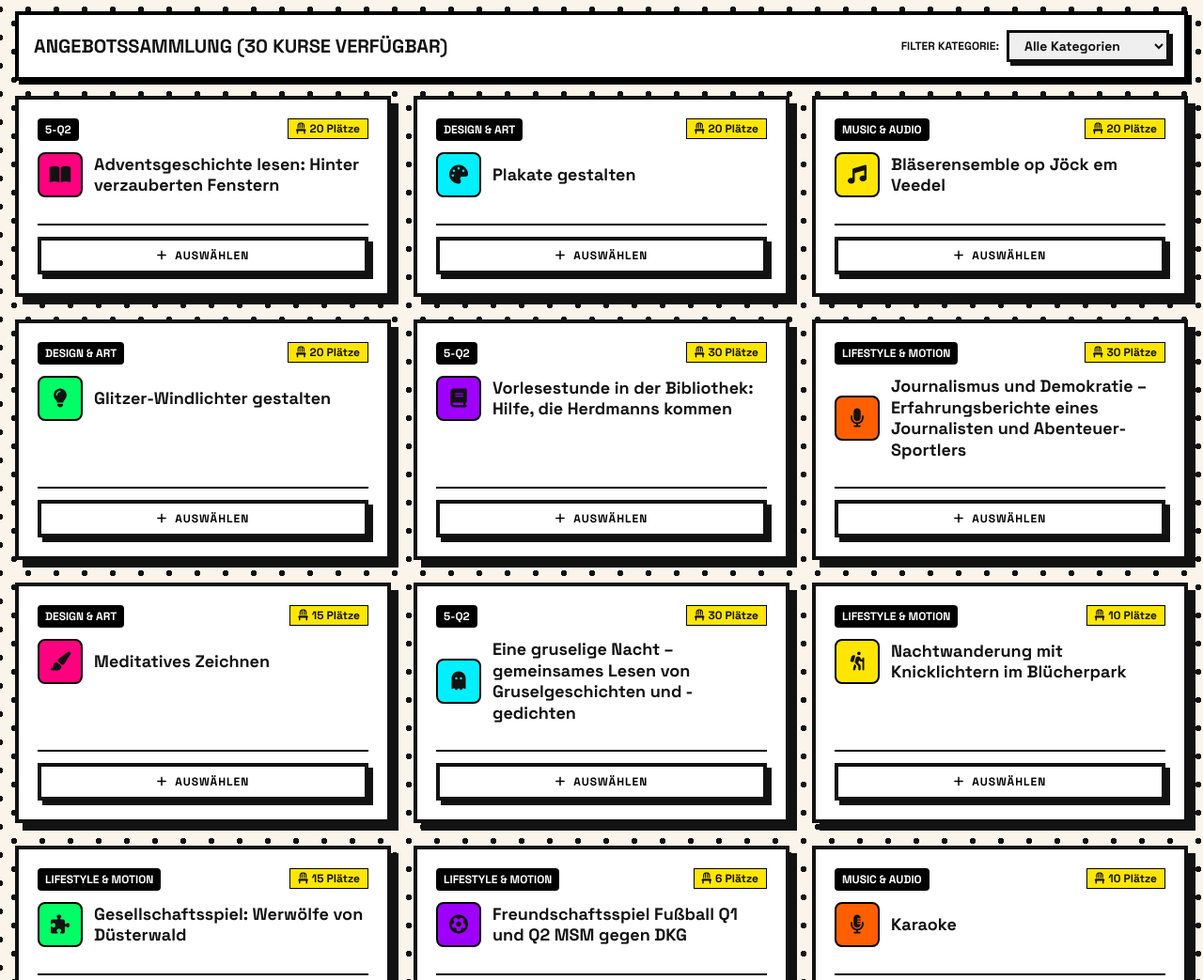
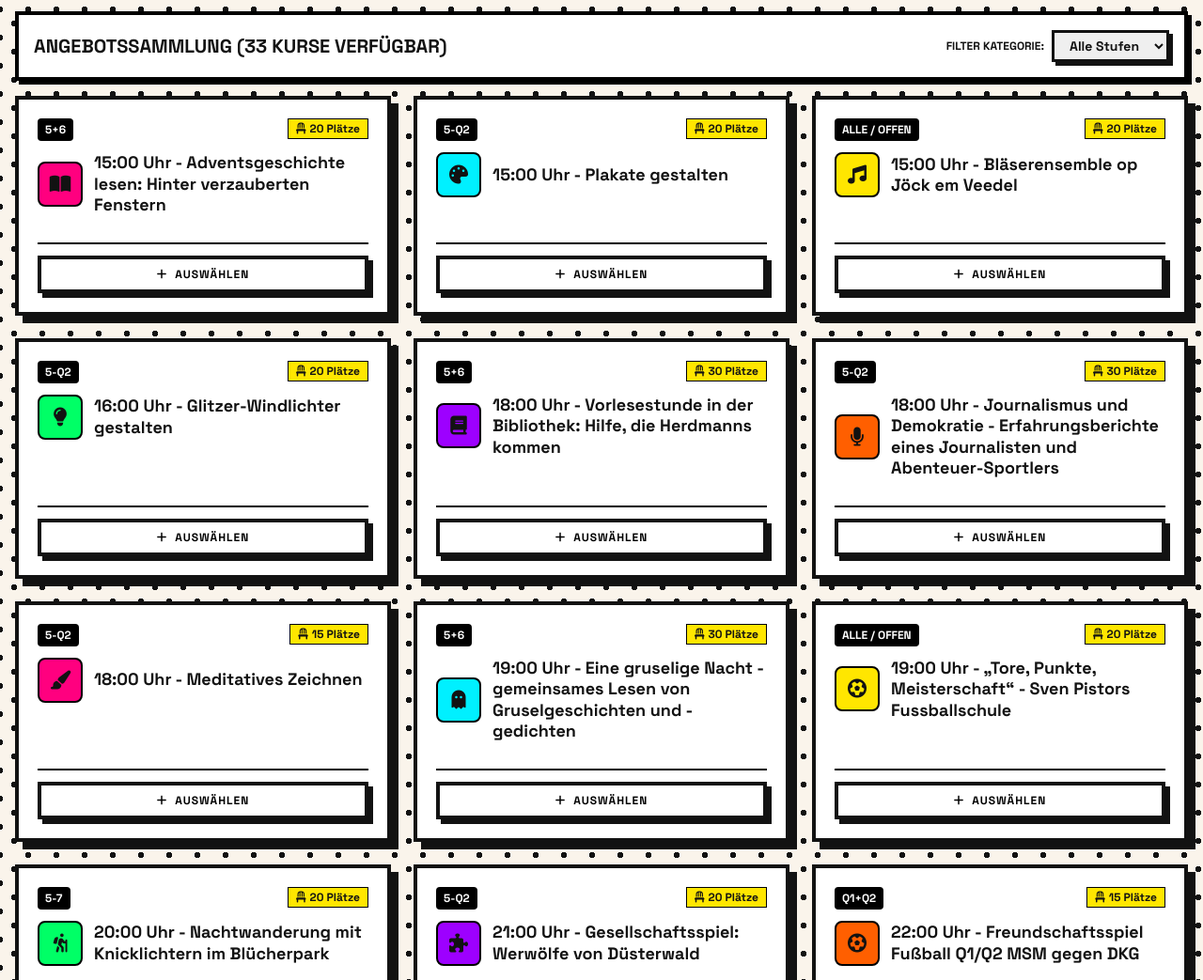
Before and after one commit to fraukeller728/xmaswunder, a plain HTML site: page index.html in a window 1280 px wide. Shown: the part 980-2023 px from the top of the page at 94% size. Drawn offline with nearby package versions, Linux system fonts and the light colour scheme.

Commit message:
Add files via upload

```diff
--- a/index.html
+++ b/index.html
@@ -278,13 +278,19 @@
                             <div class="flex items-center gap-2">
                                 <span class="text-xs font-bold uppercase">Filter Kategorie:</span>
                                 <select id="category-filter" onchange="renderOffers()" class="memphis-input px-3 py-1 font-bold text-sm">
-                                    <option value="ALL">Alle Kategorien</option>
-                                    <option value="Design & Art">Design & Art</option>
-                                    <option value="Music & Audio">Music & Audio</option>
-                                    <option value="Tech & Retro">Tech & Retro</option>
-                                    <option value="Lifestyle & Motion">Lifestyle & Motion</option>
-                                    <option value="5-Q2">5-Q2</option>
-                                </select>
+    <option value="ALL">Alle Stufen</option>
+    <option value="5+6">5+6</option>
+    <option value="5-Q2">5-Q2</option>
+    <option value="5-7">5-7</option>
+    <option value="Q1+Q2">Q1+Q2</option>
+    <option value="9-Q2">9-Q2</option>
+    <option value="10-Q2">10-Q2</option>
+    <option value="8-Q2">8-Q2</option>
+    <option value="7-Q2">7-Q2</option>
+    <option value="6+7">6+7</option>
+    <option value="5">5</option>
+    <option value="Alle / Offen">Alle / Offen</option>
+</select>
                             </div>
                         </div>
 
@@ -534,37 +540,40 @@
     <script>
         // INITIAL 30 MEMPHIS OFFERINGS DATA
         const initialOffers = [
-            { id: 1, title: "Adventsgeschichte lesen: Hinter verzauberten Fenstern", category: "5-Q2", seats: 20, icon: "fa-book-open", color: "bg-memphis-pink" },
-            { id: 2, title: "Plakate gestalten", category: "Design & Art", seats: 20, icon: "fa-palette", color: "bg-memphis-cyan" },
-            { id: 3, title: "Bläserensemble op Jöck em Veedel", category: "Music & Audio", seats: 20, icon: "fa-music", color: "bg-memphis-yellow" },
-            { id: 4, title: "Glitzer-Windlichter gestalten", category: "Design & Art", seats: 20, icon: "fa-lightbulb", color: "bg-memphis-lime" },
-            { id: 5, title: "Vorlesestunde in der Bibliothek: Hilfe, die Herdmanns kommen", category: "5-Q2", seats: 30, icon: "fa-book", color: "bg-memphis-purple" },
-            { id: 6, title: "Journalismus und Demokratie – Erfahrungsberichte eines Journalisten und Abenteuer-Sportlers", category: "Lifestyle & Motion", seats: 30, icon: "fa-microphone", color: "bg-memphis-orange" },
-            { id: 7, title: "Meditatives Zeichnen", category: "Design & Art", seats: 15, icon: "fa-paintbrush", color: "bg-memphis-pink" },
-            { id: 8, title: "Eine gruselige Nacht – gemeinsames Lesen von Gruselgeschichten und -gedichten", category: "5-Q2", seats: 30, icon: "fa-ghost", color: "bg-memphis-cyan" },
-            { id: 9, title: "Nachtwanderung mit Knicklichtern im Blücherpark", category: "Lifestyle & Motion", seats: 10, icon: "fa-person-hiking", color: "bg-memphis-yellow" },
-            { id: 10, title: "Gesellschaftsspiel: Werwölfe von Düsterwald", category: "Lifestyle & Motion", seats: 15, icon: "fa-puzzle-piece", color: "bg-memphis-lime" },
-            { id: 11, title: "Freundschaftsspiel Fußball Q1 und Q2 MSM gegen DKG", category: "Lifestyle & Motion", seats: 6, icon: "fa-futbol", color: "bg-memphis-purple" },
-            { id: 12, title: "Karaoke", category: "Music & Audio", seats: 10, icon: "fa-microphone-lines", color: "bg-memphis-orange" },
-            { id: 13, title: "Vorlesung: Vom Tagesgeld zum Aktiendepot – finanzielle Bildung", category: "Tech & Retro", seats: 8, icon: "fa-chart-line", color: "bg-memphis-pink" },
-            { id: 14, title: "Brettball", category: "Lifestyle & Motion", seats: 20, icon: "fa-basketball", color: "bg-memphis-cyan" },
-            { id: 15, title: "Tischtennis", category: "Lifestyle & Motion", seats: 10, icon: "fa-table-tennis-paddle-ball", color: "bg-memphis-yellow" },
-            { id: 16, title: "NEON-NIGHTS – Schwarzlicht-Portraits nach Mitternacht", category: "Design & Art", seats: 20, icon: "fa-camera", color: "bg-memphis-lime" },
-            { id: 17, title: "Astrophysik bei Nacht", category: "Tech & Retro", seats: 16, icon: "fa-atom", color: "bg-memphis-purple" },
-            { id: 18, title: "Joggen mit Stirnlampe im Blücherpark", category: "Lifestyle & Motion", seats: 20, icon: "fa-person-running", color: "bg-memphis-orange" },
-            { id: 19, title: "Töpfern am Morgen", category: "Design & Art", seats: 15, icon: "fa-hands", color: "bg-memphis-pink" },
-            { id: 20, title: "Theater-Frühsport", category: "Lifestyle & Motion", seats: 12, icon: "fa-masks-theater", color: "bg-memphis-cyan" },
-            { id: 21, title: "Volleyball: Teacher-Dreamteam gegen Schüler_innen", category: "Lifestyle & Motion", seats: 12, icon: "fa-volleyball", color: "bg-memphis-yellow" },
-            { id: 22, title: "Interkulturelles Frühstück", category: "Lifestyle & Motion", seats: 12, icon: "fa-utensils", color: "bg-memphis-lime" },
-            { id: 23, title: "Schach-Turnier", category: "Tech & Retro", seats: 12, icon: "fa-chess-board", color: "bg-memphis-purple" },
-            { id: 24, title: "SingStar-Spiel – Chart-Songs raten", category: "Music & Audio", seats: 12, icon: "fa-compact-disc", color: "bg-memphis-orange" },
-            { id: 25, title: "Fotografie", category: "Design & Art", seats: 15, icon: "fa-camera-retro", color: "bg-memphis-pink" },
-            { id: 26, title: "Soap Boxing – finde die richtigen Worte zu einem wichtigen Thema, z.B. Tierschutz", category: "5-Q2", seats: 25, icon: "fa-bullhorn", color: "bg-memphis-cyan" },
-            { id: 27, title: "Badminton", category: "Lifestyle & Motion", seats: 24, icon: "fa-feather", color: "bg-memphis-yellow" },
-            { id: 28, title: "Badminton (Gruppe 2)", category: "Lifestyle & Motion", seats: 24, icon: "fa-feather", color: "bg-memphis-lime" },
-            { id: 29, title: "Fußball: 5er-Schüler_innen gegen 5er-Eltern", category: "Lifestyle & Motion", seats: 24, icon: "fa-futbol", color: "bg-memphis-purple" },
-            { id: 30, title: "Adventliches Singen", category: "Music & Audio", seats: 25, icon: "fa-snowflake", color: "bg-memphis-orange" }
-        ];
+    { id: 1, title: "15:00 Uhr - Adventsgeschichte lesen: Hinter verzauberten Fenstern", category: "5+6", seats: 20, icon: "fa-book-open", color: "bg-memphis-pink" },
+    { id: 2, title: "15:00 Uhr - Plakate gestalten", category: "5-Q2", seats: 20, icon: "fa-palette", color: "bg-memphis-cyan" },
+    { id: 3, title: "15:00 Uhr - Bläserensemble op Jöck em Veedel", category: "Alle / Offen", seats: 20, icon: "fa-music", color: "bg-memphis-yellow" },
+    { id: 4, title: "16:00 Uhr - Glitzer-Windlichter gestalten", category: "5-Q2", seats: 20, icon: "fa-lightbulb", color: "bg-memphis-lime" },
+    { id: 5, title: "18:00 Uhr - Vorlesestunde in der Bibliothek: Hilfe, die Herdmanns kommen", category: "5+6", seats: 30, icon: "fa-book", color: "bg-memphis-purple" },
+    { id: 6, title: "18:00 Uhr - Journalismus und Demokratie - Erfahrungsberichte eines Journalisten und Abenteuer-Sportlers", category: "5-Q2", seats: 30, icon: "fa-microphone", color: "bg-memphis-orange" },
+    { id: 7, title: "18:00 Uhr - Meditatives Zeichnen", category: "5-Q2", seats: 15, icon: "fa-paintbrush", color: "bg-memphis-pink" },
+    { id: 8, title: "19:00 Uhr - Eine gruselige Nacht - gemeinsames Lesen von Gruselgeschichten und -gedichten", category: "5+6", seats: 30, icon: "fa-ghost", color: "bg-memphis-cyan" },
+    { id: 9, title: "19:00 Uhr - „Tore, Punkte, Meisterschaft“ - Sven Pistors Fussballschule", category: "Alle / Offen", seats: 20, icon: "fa-futbol", color: "bg-memphis-yellow" },
+    { id: 10, title: "20:00 Uhr - Nachtwanderung mit Knicklichtern im Blücherpark", category: "5-7", seats: 20, icon: "fa-person-hiking", color: "bg-memphis-lime" },
+    { id: 11, title: "21:00 Uhr - Gesellschaftsspiel: Werwölfe von Düsterwald", category: "5-Q2", seats: 20, icon: "fa-puzzle-piece", color: "bg-memphis-purple" },
+    { id: 12, title: "22:00 Uhr - Freundschaftsspiel Fußball Q1/Q2 MSM gegen DKG", category: "Q1+Q2", seats: 15, icon: "fa-futbol", color: "bg-memphis-orange" },
+    { id: 13, title: "23:00 Uhr - Karaoke", category: "9-Q2", seats: 25, icon: "fa-microphone-lines", color: "bg-memphis-pink" },
+    { id: 14, title: "0:00 Uhr - Vorlesung: Vom Tagesgeld zum Aktiendepot - finanzielle Bildung", category: "9-Q2", seats: 25, icon: "fa-chart-line", color: "bg-memphis-cyan" },
+    { id: 15, title: "1:00 Uhr - Brettball", category: "9-Q2", seats: 30, icon: "fa-basketball", color: "bg-memphis-yellow" },
+    { id: 16, title: "2:00 Uhr - Tischtennis", category: "9-Q2", seats: 25, icon: "fa-table-tennis-paddle-ball", color: "bg-memphis-lime" },
+    { id: 17, title: "3:00 Uhr - NEON-NIGHTS - Schwarzlicht-Portraits nach Mitternacht", category: "10-Q2", seats: 20, icon: "fa-camera", color: "bg-memphis-purple" },
+    { id: 18, title: "4:00 Uhr - Astrophysik bei Nacht", category: "8-Q2", seats: 16, icon: "fa-atom", color: "bg-memphis-orange" },
+    { id: 19, title: "5:00 Uhr - Joggen mit Stirnlampe im Blücherpark", category: "8-Q2", seats: 20, icon: "fa-person-running", color: "bg-memphis-pink" },
+    { id: 20, title: "6:00 Uhr - Töpfern am Morgen", category: "5-Q2", seats: 15, icon: "fa-hands", color: "bg-memphis-cyan" },
+    { id: 21, title: "7:00 Uhr - Theater-Frühsport", category: "8-Q2", seats: 20, icon: "fa-masks-theater", color: "bg-memphis-yellow" },
+    { id: 22, title: "8:00 Uhr - Volleyball: Teacher-Dreamteam gegen Schüler_innen", category: "8-Q2", seats: 15, icon: "fa-volleyball", color: "bg-memphis-lime" },
+    { id: 23, title: "9:00 Uhr - Interkulturelles Frühstück", category: "5-Q2", seats: 20, icon: "fa-utensils", color: "bg-memphis-purple" },
+    { id: 24, title: "10:00 Uhr - Schach", category: "5-Q2", seats: 16, icon: "fa-chess-board", color: "bg-memphis-orange" },
+    { id: 25, title: "11:00 Uhr - SingStar-Spiel - Chart-Songs raten", category: "5-Q2", seats: 25, icon: "fa-compact-disc", color: "bg-memphis-pink" },
+    { id: 26, title: "11:00 Uhr - Fotografie", category: "7-Q2", seats: 15, icon: "fa-camera-retro", color: "bg-memphis-cyan" },
+    { id: 27, title: "12:00 Uhr - Soap Boxing - finde die richtigen Worte zu einem wichtigen Thema, z. B. Tierschutz (Angebot mit Schulhund)", category: "6+7", seats: 25, icon: "fa-bullhorn", color: "bg-memphis-yellow" },
+    { id: 28, title: "12:00 Uhr - Badminton", category: "5-7", seats: 24, icon: "fa-feather", color: "bg-memphis-lime" },
+    { id: 29, title: "13:00 Uhr - Badminton", category: "8-Q2", seats: 24, icon: "fa-feather", color: "bg-memphis-purple" },
+    { id: 30, title: "14:00 Uhr - Fußball: 5er-Schüler_innen gegen 5er-Eltern", category: "5", seats: 15, icon: "fa-futbol", color: "bg-memphis-orange" },
+    { id: 31, title: "14:00 Uhr - Adventliches Singen", category: "5-Q2", seats: 25, icon: "fa-snowflake", color: "bg-memphis-pink" },
+    { id: 32, title: "(Weihnachts-)Film-Marathon", category: "5-Q2", seats: 30, icon: "fa-film", color: "bg-memphis-cyan" },
+    { id: 33, title: "Elterncafé", category: "Alle / Offen", seats: 30, icon: "fa-mug-hot", color: "bg-memphis-yellow" }
+];
 
         // MOCK USER SUBMISSIONS FOR TESTING OUT OF THE BOX
         const initialMockSubmissions = [
```
